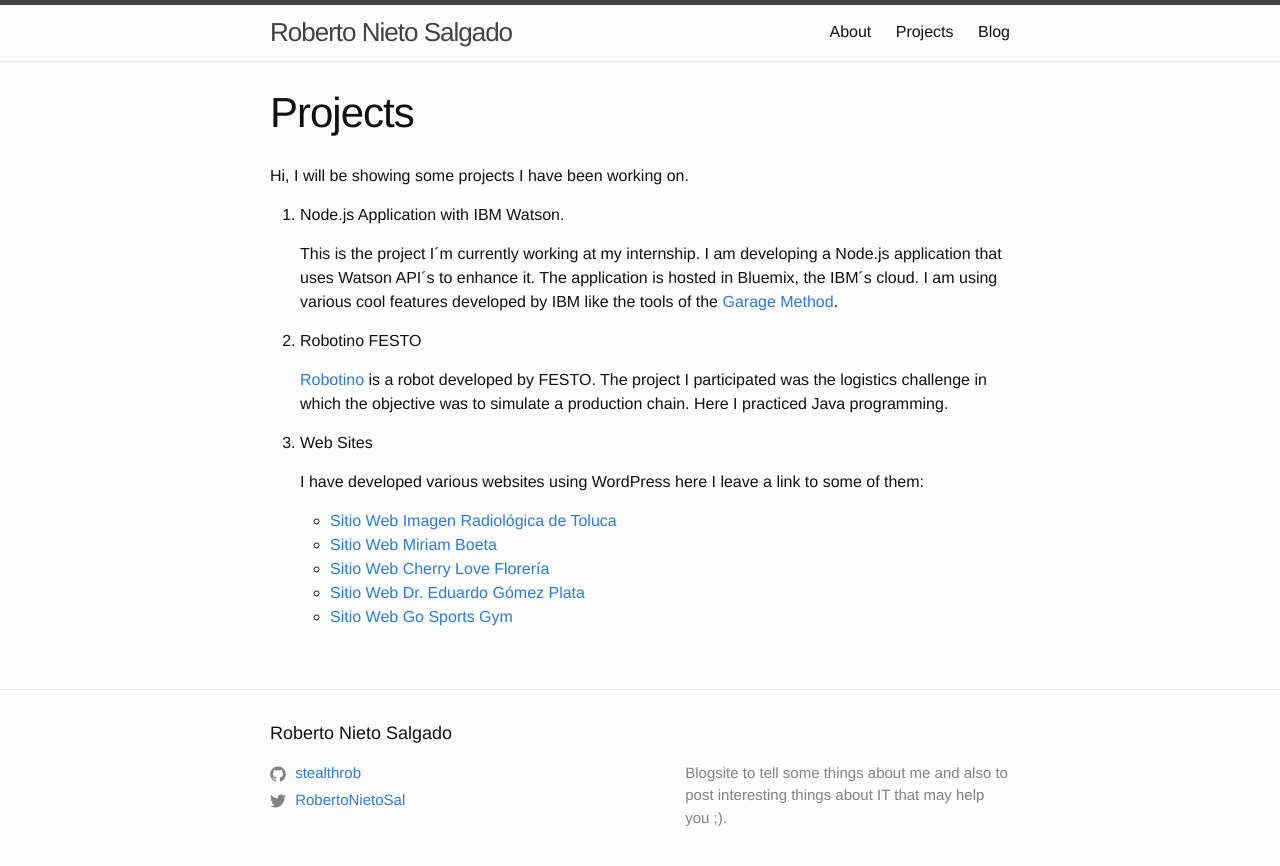
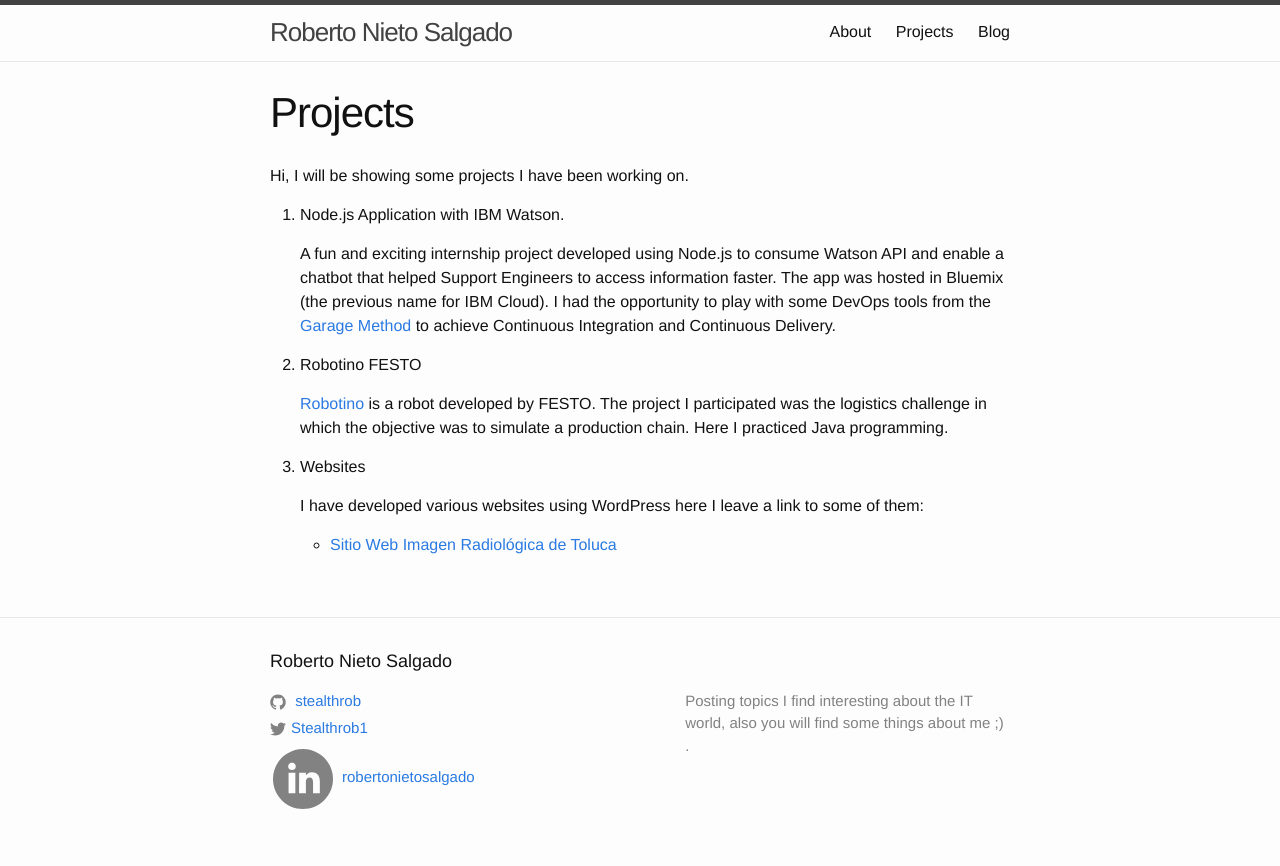
Before and after one commit to stealthrob/stealthrob.github.io, a Jekyll site: the page built from proyects.md, in a window 1280 px wide. Shown: the top 866 px of the page. Built offline with Jekyll 4.4.1, drawn with Linux system fonts in a browser that asks for light colours.

Commit message:
Correcciones a textos y adicion de liga a linkedin

```diff
--- a/_config.yml
+++ b/_config.yml
@@ -2,11 +2,12 @@
 email: roberto.nieto.sal@gmail.com
 description: > # this means to ignore newlines until "baseurl:"
 
-  Blogsite to tell some things about me and also to post interesting things about IT that may
-  help you ;).
+  Posting topics I find interesting about the IT world, also you will find some
+  things about me ;) .
 
-twitter_username: RobertoNietoSal
+twitter_username: Stealthrob1
 github_username:  stealthrob
+linkedin_username: robertonietosalgado
 
 # Minima date format
 # refer to http://shopify.github.io/liquid/filters/date/ if you want to customize this
--- a/_includes/footer.html
+++ b/_includes/footer.html
@@ -18,6 +18,12 @@
             {% include icon-twitter.html username=site.twitter_username %}
           </li>
           {% endif %}
+
+          {% if site.linkedin_username %}
+          <li>
+            {% include icon-linkedin.html username=site.linkedin_username %}
+          </li>
+          {% endif %}
         </ul>
       </div>
 
--- /dev/null
+++ b/_includes/icon-linkedin.html
@@ -0,0 +1 @@
+<a href="https://www.linkedin.com/in/{{ include.username }}"><span class="icon icon--twitter">{% include icon-linkedin.svg %}</span><span class="username">{{ include.username }}</span></a>
--- a/_layouts/home.html
+++ b/_layouts/home.html
@@ -20,7 +20,4 @@
       </li>
     {% endfor %}
   </ul>
-
-  <p class="rss-subscribe">subscribe <a href="{{ "/feed.xml" | relative_url }}">via RSS</a></p>
-
 </div>
--- a/proyects.md
+++ b/proyects.md
@@ -8,19 +8,14 @@
 
 1. Node.js Application with IBM Watson.
 
-	This is the project I´m currently working at my internship. I am developing a Node.js application that uses Watson API´s to enhance it.
-	The application is hosted in Bluemix, the IBM´s cloud. I am using various cool features developed by IBM like the tools of the [Garage Method](https://www.ibm.com/devops/method/).
+	A fun and exciting internship project developed using Node.js to consume Watson API and enable a chatbot that helped Support Engineers to access information faster. The app was hosted in Bluemix (the previous name for IBM Cloud). I had the opportunity to play with some DevOps tools from the [Garage Method](https://www.ibm.com/devops/method/)  to achieve Continuous Integration and Continuous Delivery.
 
 2. Robotino FESTO
 
 	[Robotino](http://www.festo-didactic.com/int-en/services/robotino/?fbid=aW50LmVuLjU1Ny4xNy4zNC4xMTY4) is a robot developed by FESTO. The project I participated was the logistics challenge in which the objective was to simulate a production chain. Here I practiced Java programming.
 
-3. Web Sites
+3. Websites
 
 	I have developed various websites using WordPress here I leave a link to some of them:
 
 	 * [Sitio Web Imagen Radiológica de Toluca](http://imagenradiologica.com.mx)
-	 * [Sitio Web Miriam Boeta](http://miriamboeta.com)
-	 * [Sitio Web Cherry Love Florería](http://cherrylovefloreria.com.mx)
-	 * [Sitio Web Dr. Eduardo Gómez Plata](http://eduardogomezplata.com.mx)
-	 * [Sitio Web Go Sports Gym](http://gosportsgym.com)
```
Also changed, not shown: about.md (+2 -2 lines), _includes/icon-linkedin.svg (added), _includes/icon-twitter.svg.
